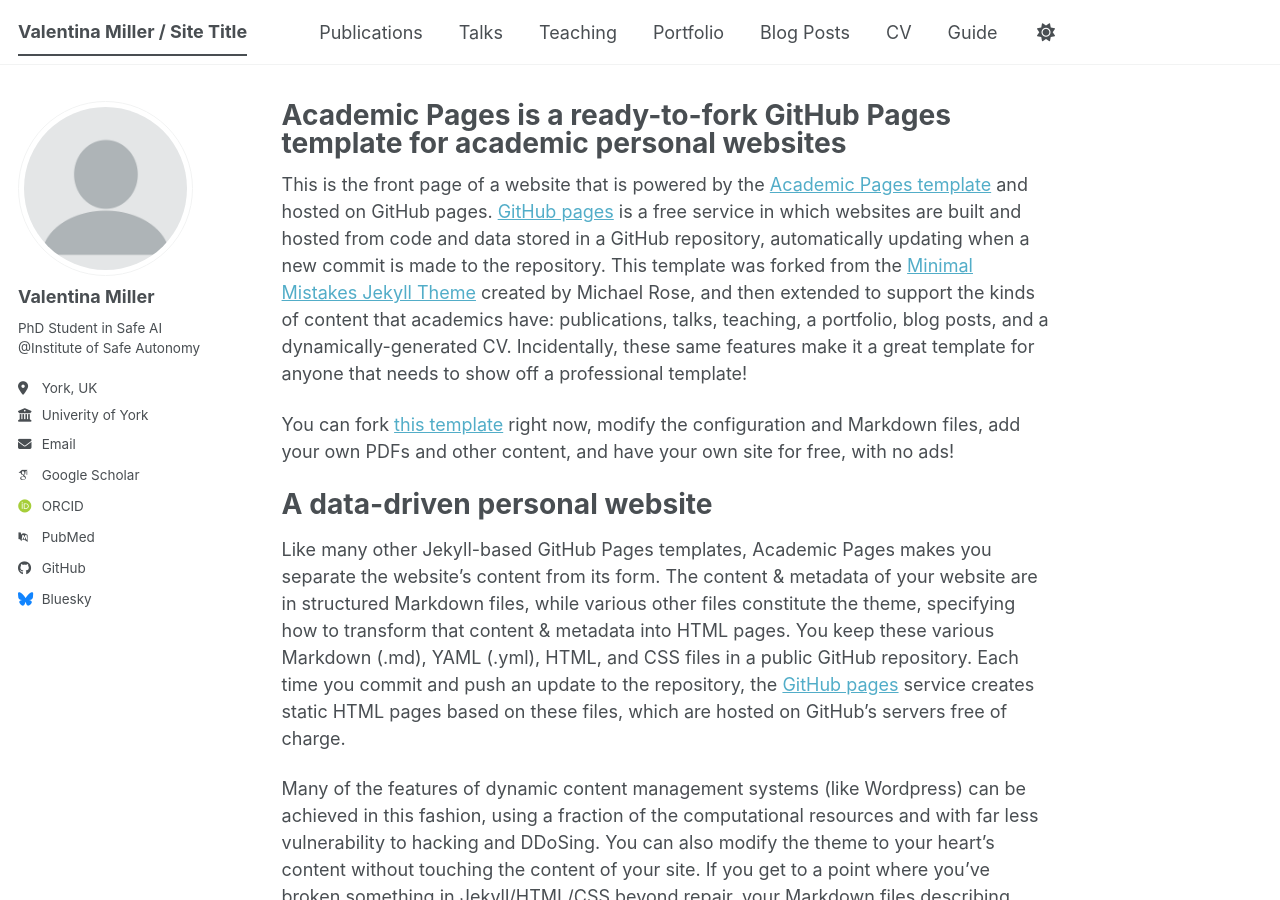
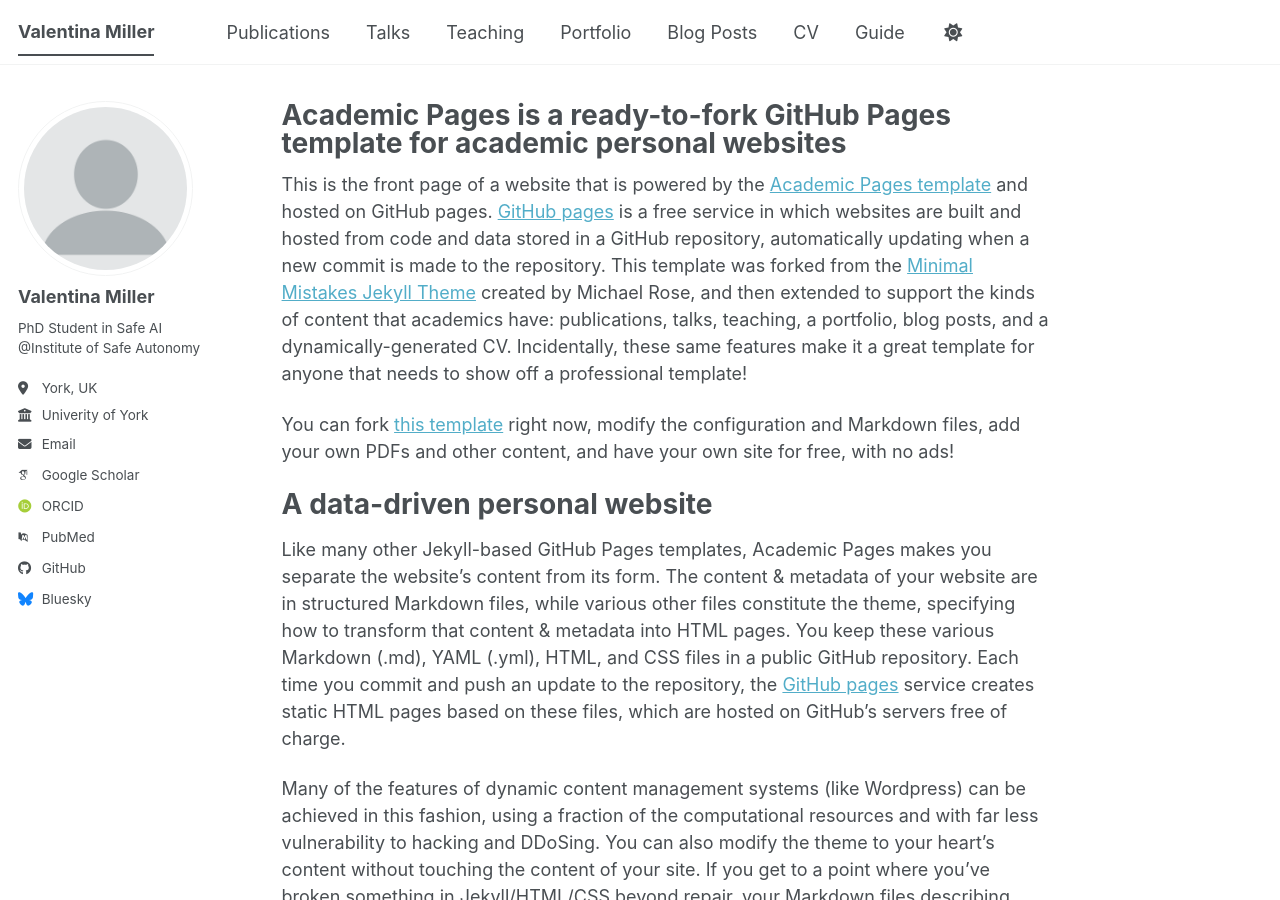
Before and after one commit to ValentinaMiller/ValentinaMiller.github.io, a Jekyll site: the page built from _pages/about.md, in a window 1280 px wide and 900 px high. Built offline with Jekyll 4.4.1, drawn with Linux system fonts in a browser that asks for light colours; some web fonts are replaced; a script bundle is joined from its source files by our own code; library files that are not in the unit come from our copies.

Commit message:
Update _config.yml

```diff
--- a/_config.yml
+++ b/_config.yml
@@ -9,7 +9,7 @@
 # Basic Site Settings
 locale                   : "en-US"
 site_theme               : "default" # The available themes options are "default", "air", "sunrise", "mint", "dirt" and "contrast"
-title                    : "Valentina Miller / Site Title"
+title                    : "Valentina Miller"
 title_separator          : "-"
 name                     : &name "Valentina Miller"
 description              : &description "Personal website of Valentina Miller"   # Update this with a general description of your site, this is the default if not overridden by a page
```
